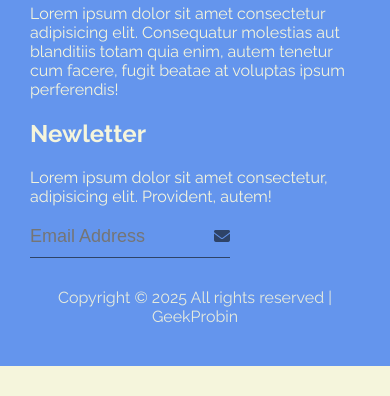
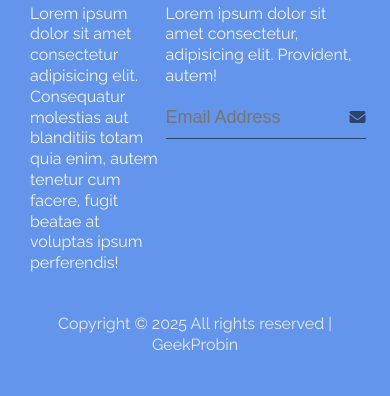
Before and after one commit to UniqueBay/tech-news, a plain HTML site: page index.html in a window 390 px wide. Shown: the part 3888-4284 px from the top of the page. Before the commit the page ends 4254 px from the top, so only its background shows below. Drawn offline with Linux system fonts and the light colour scheme; files whose address does not match are found by name.

Commit message:
Added media queries to footer section

```diff
--- a/assest/styles/footer.css
+++ b/assest/styles/footer.css
@@ -10,7 +10,7 @@ footer h2 {
 
 footer p {
   padding: 10px 0;
-  line: height 1.3;
+  line-height: 1.3;
 }
 
 .footer-left .footer-right {
@@ -46,3 +46,16 @@ footer > p {
   padding: 10px 0;
   border-bottom: 1.6px solid #2e4368;
 }
+
+/* Media Query */
+
+@media (max-width: 800px) {
+  .footer-container {
+    display: flex;
+  }
+
+  .footer-left,
+  .footer-left {
+    flex: 1;
+  }
+}
```
